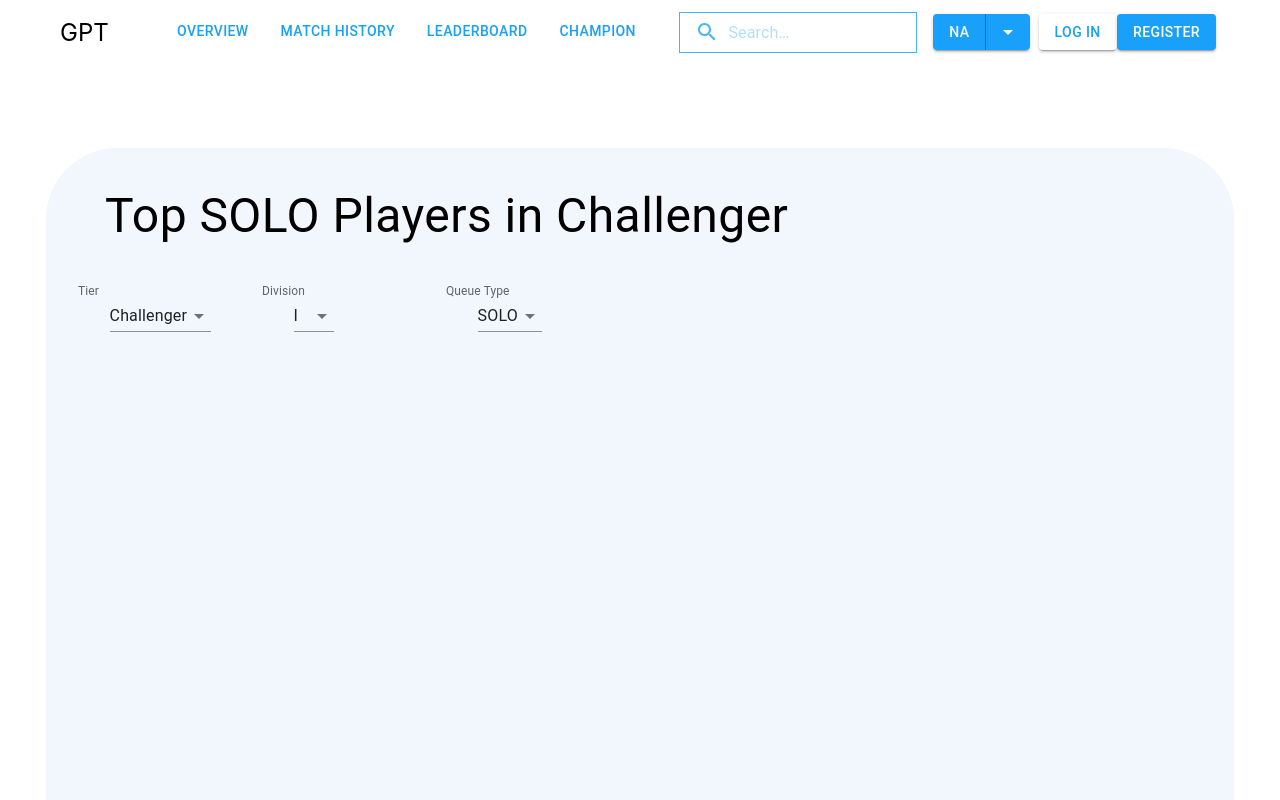
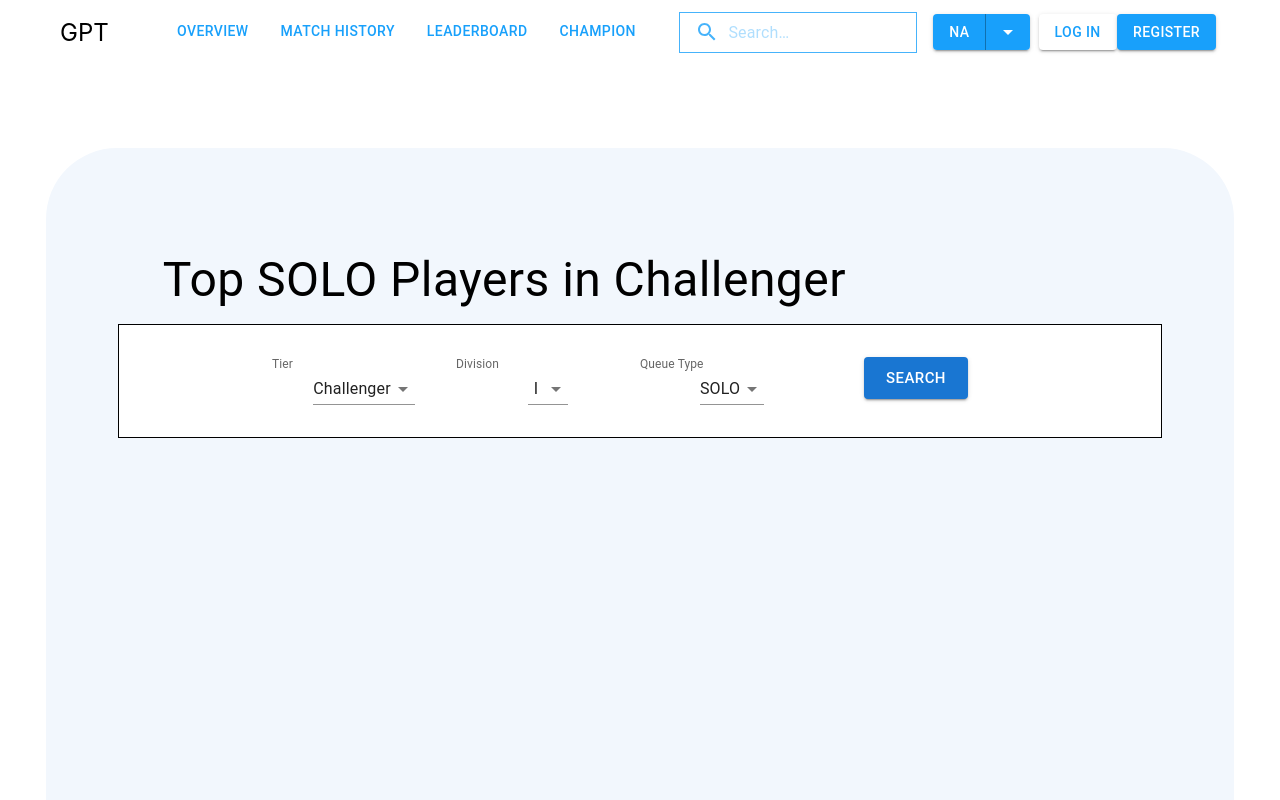
Before and after one commit to sunnydl/GamePerformanceTracker, a React (Create React App) app in the folder frontend/: page /leaderBoard in a window 1280 px wide. Shown: the top 800 px of the page. Built offline with nearby package versions, Linux system fonts and the light colour scheme.

Commit message:
modify selector style. #58

```diff
--- a/frontend/src/pages/Leaderboard/components/TopSection/Selectors.tsx
+++ b/frontend/src/pages/Leaderboard/components/TopSection/Selectors.tsx
@@ -1,7 +1,7 @@
 import React, { useState } from 'react'
 import { useAppSelector } from '../../../../redux/hooks';
 
-import { Select, MenuItem, FormControl, InputLabel } from '@mui/material';
+import { Select, MenuItem, FormControl, InputLabel, Button } from '@mui/material';
 
 import { tiers, divisions, queueTypes } from '../enums';
 
@@ -18,7 +18,12 @@ export default function Selectors() {
     const [queueType, setQueueType] = useState(leaderBoardState.queueType);
 
     return (
-        <SelectorsWrapper>
+        <SelectorsWrapper sx={{
+            bgcolor: 'background.paper',
+            borderColor: 'text.primary',
+            m: 1,
+            border: 1,
+        }}>
             <FormControl
                 variant="standard"
             >
@@ -70,6 +75,11 @@ export default function Selectors() {
                     </Select>
                 </SelectWrapper>
             </FormControl>
+            <FormControl>
+                <SelectWrapper>
+                    <Button size="large" variant="contained">Search</Button>
+                </SelectWrapper>
+            </FormControl>
         </SelectorsWrapper>
     )
 }
--- a/frontend/src/pages/Leaderboard/components/TopSection/index.tsx
+++ b/frontend/src/pages/Leaderboard/components/TopSection/index.tsx
@@ -5,6 +5,7 @@ import Selectors from './Selectors';
 
 import {
     Header,
+    TopSectionWrapper
 } from './style'
 
 export default function TopSection() {
@@ -15,11 +16,11 @@ export default function TopSection() {
     const queueType = leaderboardState.queueType;
 
     return (
-        <React.Fragment>
+        <TopSectionWrapper>
             <Header align="left">
                 Top {queueType} Players in {['Challenger', 'GrandMaster', 'Master'].includes(tier)? tier:`${tier} ${division}`}
             </Header>
             <Selectors/>
-        </React.Fragment>
+        </TopSectionWrapper>
     )
 }
--- a/frontend/src/pages/Leaderboard/components/TopSection/style.ts
+++ b/frontend/src/pages/Leaderboard/components/TopSection/style.ts
@@ -1,5 +1,9 @@
 import { styled } from '@mui/material/styles';
-import { Typography } from '@mui/material';
+import { Typography, Box } from '@mui/material';
+
+export const TopSectionWrapper = styled(Box)(() => ({
+    padding: '4rem',
+}))
 
 export const Header = styled(Typography)(() => ({
     padding: '2rem 2rem 0 2rem',
@@ -9,8 +13,10 @@ export const Header = styled(Typography)(() => ({
     overflowWrap: "break-word"
 }));
 
-export const SelectorsWrapper = styled('div')(() => ({
-    padding: '2rem 2rem 0 2rem',
+export const SelectorsWrapper = styled(Box)(() => ({
+    padding: '2rem',
+    margin: 'auto',
+    textAlign: 'center',
 }))
 
 export const SelectWrapper = styled('div')(() => ({
```
Also changed, not shown: frontend/src/pages/Leaderboard/components/PlayerList/PlayerData.tsx (added, +16 -0 lines), 1 other file (tests, documents, lock files or other folders).
